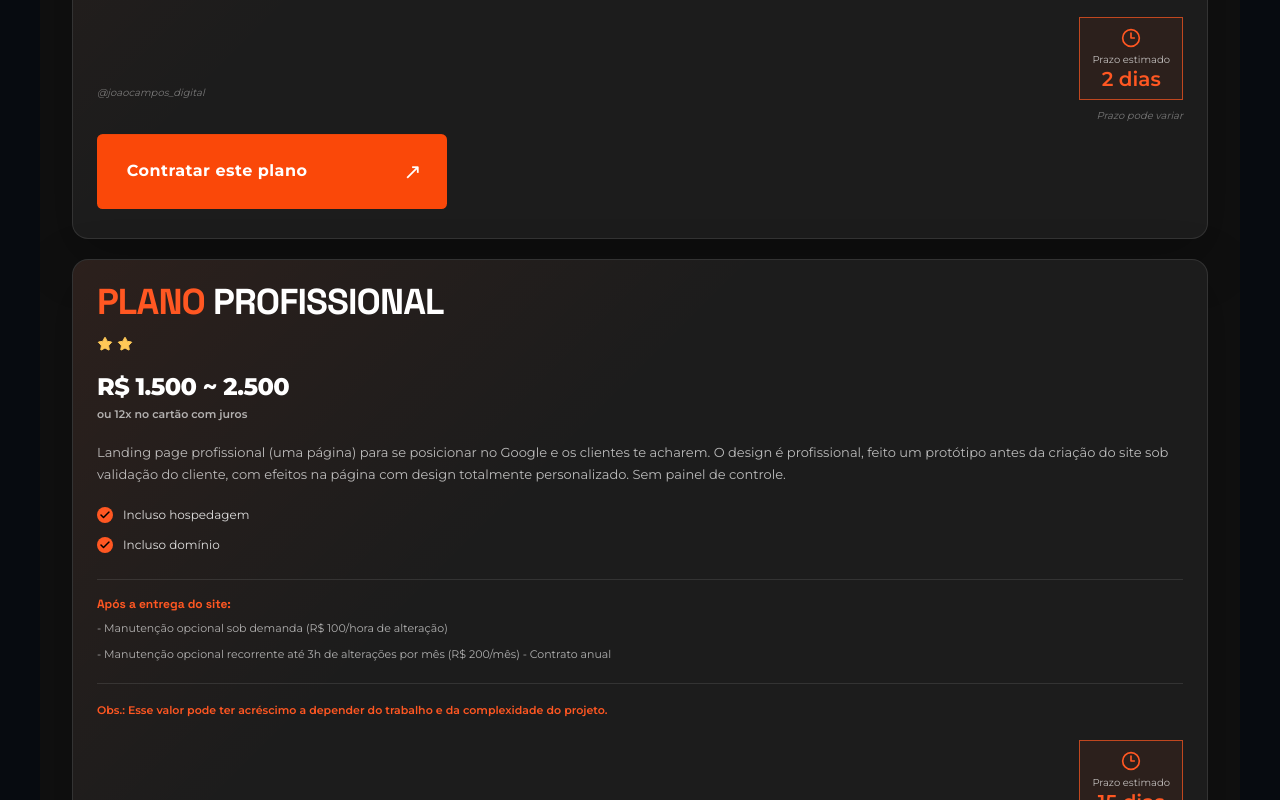
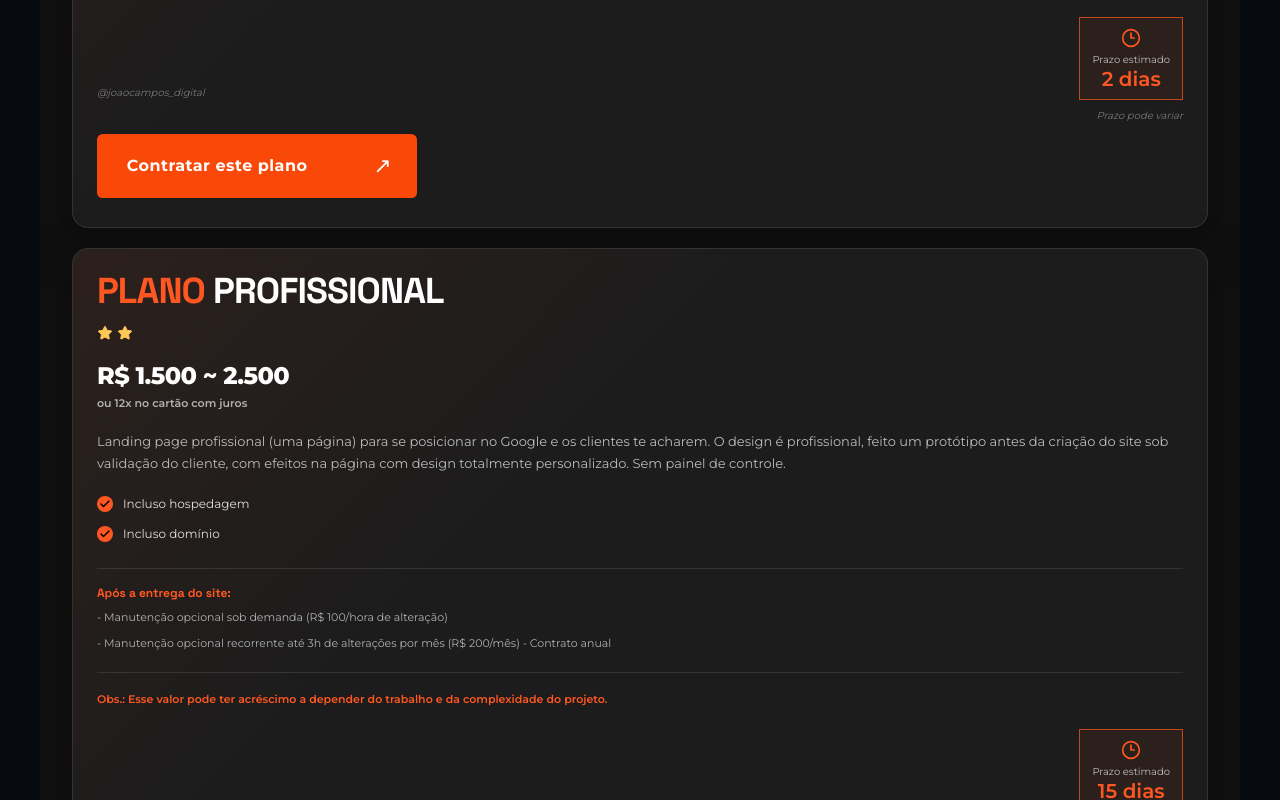
Before and after one commit to joaonevescampos/portfolio-joao-campos, a React (Vite) app: page /client in a window 1280 px wide. Shown: the part 3740-4540 px from the top of the page. Built offline with nearby package versions, Linux system fonts and the light colour scheme.

Commit message:
fix: magnetic button style

```diff
--- a/src/styles/index.css
+++ b/src/styles/index.css
@@ -503,7 +503,7 @@ body[data-theme='light'] .project-button.secondary {
 
 .magnetic-button {
   display: flex;
-  min-height: 4.7rem;
+  min-height: 4.0rem;
   flex: 1 1 0;
   align-items: center;
   justify-content: space-between;
@@ -511,7 +511,7 @@ body[data-theme='light'] .project-button.secondary {
   padding: 1.2rem 1.5rem 1.2rem 1.8rem;
   border: 1px solid transparent;
   border-radius: 0.35rem;
-  font-size: clamp(1rem, 1.15vw, 1.2rem);
+  font-size: clamp(1rem, 1.15vw, 1.1rem);
   font-weight: 700;
   letter-spacing: 0.03em;
   transition: box-shadow 0.35s ease, background-color 0.35s ease, border-color 0.35s ease;
@@ -536,7 +536,7 @@ body[data-theme='light'] .project-button.secondary {
 .magnetic-button-orange {
   background: #fa4809;
   color: #ffffff;
-  max-width: 350px;
+  max-width: 320px;
 }
 
 .magnetic-button-arrow {
```
